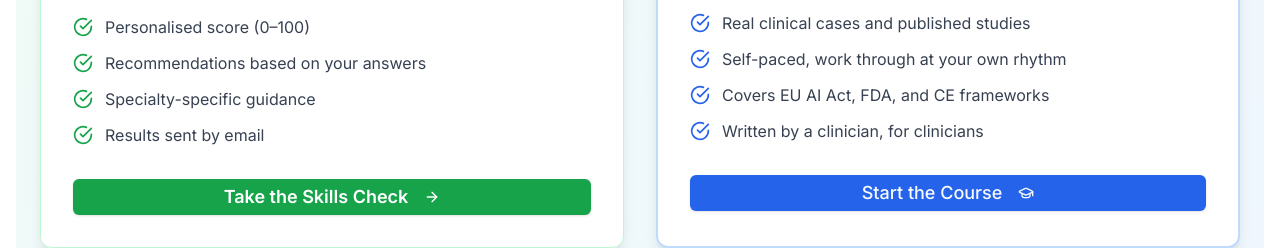
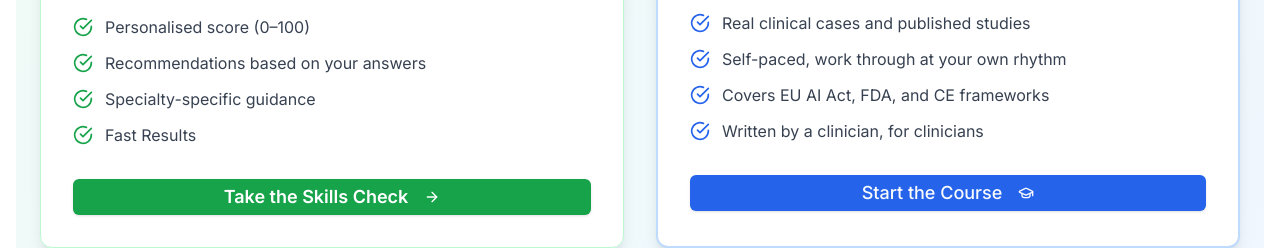
Before and after one commit to anazz-dev/ai-healthcare-learn, a Next.js app: page / in a window 1280 px wide. Shown: the part 2100-2348 px from the top of the page. Built offline with nearby package versions, Linux system fonts and the light colour scheme.

Commit message:
edit index page with fast results on test

```diff
--- a/src/app/page.tsx
+++ b/src/app/page.tsx
@@ -283,7 +283,7 @@ export default function HomePage() {
                   </div>
                   <div className="flex items-center space-x-3">
                     <CheckCircle className="w-5 h-5 text-green-600" />
-                    <span className="text-gray-700">Results sent by email</span>
+                    <span className="text-gray-700">Fast Results</span>
                   </div>
                 </div>
 
```
Also changed, not shown: 1 other file (tests, documents, lock files or other folders).
